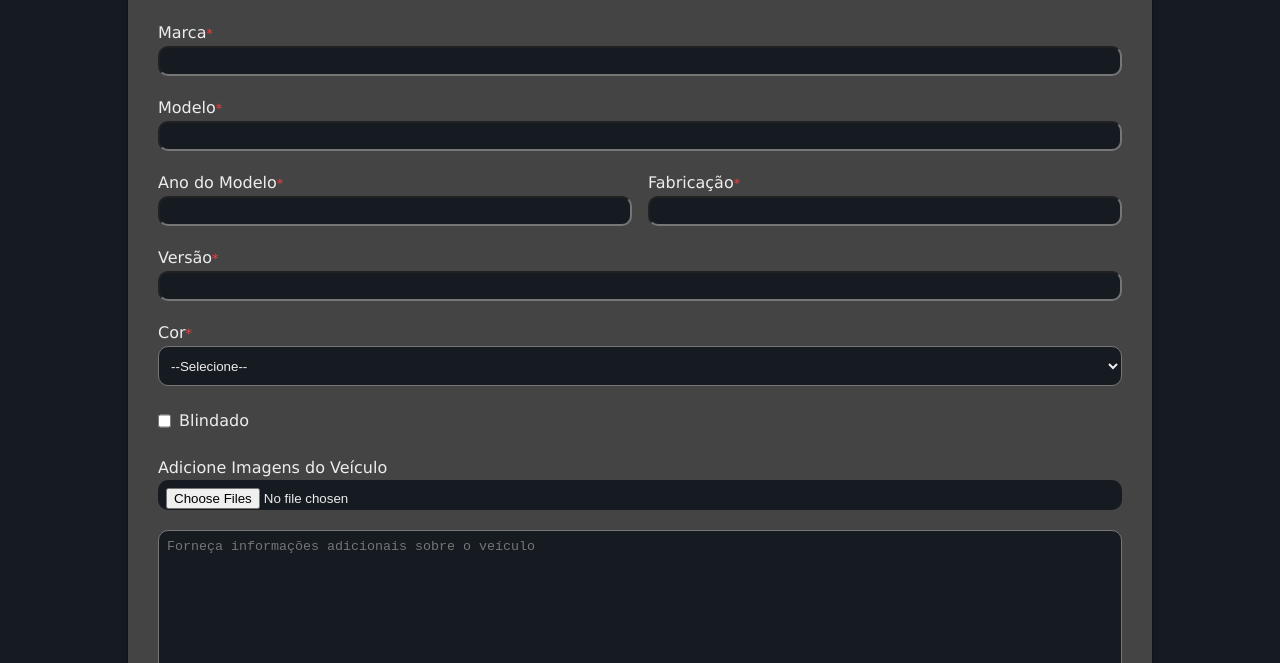
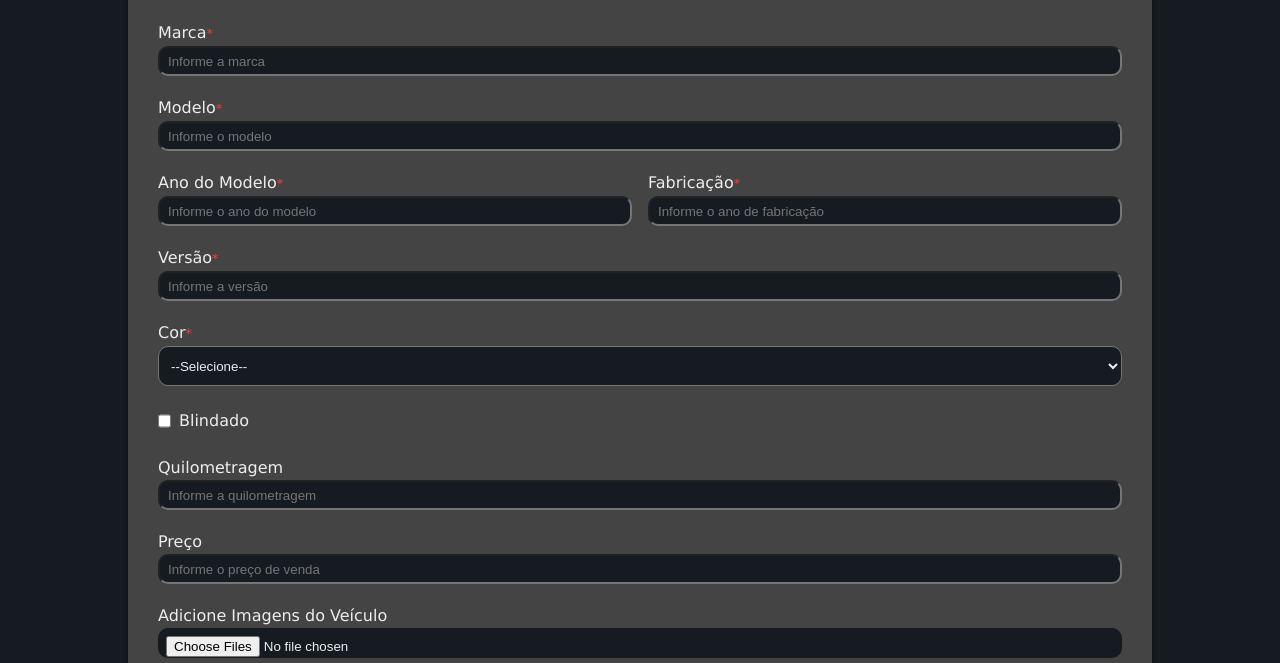
Before and after one commit to gabrielkmendonca/web-content-standards, a plain HTML site: page 00-exercises/003-online-classified/pages/form.html in a window 1280 px wide. Shown: the part 137-800 px from the top of the page. Drawn offline with Linux system fonts and the light colour scheme.

Commit message:
Update form.html

```diff
--- a/00-exercises/003-online-classified/pages/form.html
+++ b/00-exercises/003-online-classified/pages/form.html
@@ -23,21 +23,21 @@
             <h1>Preencha os dados do veículo</h1>
             <p id="marca">
                 <label for="marca" class="obrigatorio">Marca</label>
-                <input type="text" name="marca-carro" id="marca-carro" required>
+                <input type="text" name="marca-carro" id="marca-carro" required placeholder="Informe a marca">
             </p>
             <p id="modelo">
                 <label for="modelo-carro" class="obrigatorio">Modelo</label>
-                <input type="text" name="modelo-carro" id="modelo-carro" required>
+                <input type="text" name="modelo-carro" id="modelo-carro" required placeholder="Informe o modelo">
             </p>
             <p id="ano">
                 <label for="ano-modelo" class="obrigatorio">Ano do Modelo</label>
-                <input type="number" name="ano-modelo" id="ano-modelo" max="2026" required>
+                <input type="number" name="ano-modelo" id="ano-modelo" max="2026" required placeholder="Informe o ano do modelo">
                 <label for="ano-fabri" class="obrigatorio">Fabricação</label>
-                <input type="number" name="ano-fabri" id="ano-fabri"  max="2025" required>
+                <input type="number" name="ano-fabri" id="ano-fabri"  max="2025" required placeholder="Informe o ano de fabricação">
             </p>
             <p id="versao">
                 <label for="versao-carro" class="obrigatorio">Versão</label>
-                <input type="text" name="versao-carro" id="versao-carro" required>
+                <input type="text" name="versao-carro" id="versao-carro" required placeholder="Informe a versão">
             </p>
             <p id="cor">
                 <label for="cor-carro" class="obrigatorio">Cor</label>
@@ -65,6 +65,14 @@
                 <input type="checkbox" name="blind" id="blind">
                 <label for="blind"> Blindado</label>
             </p>
+            <p id="quilimetragem">
+                <label for="km">Quilometragem</label>
+                <input type="number" name="km" id="km" required placeholder="Informe a quilometragem">
+            </p>
+            <p id="preco">
+                <label for="preco-carro">Preço</label>
+                <input type="number" name="preco-carro" id="preco-carro" placeholder="Informe o preço de venda">
+            </p>
             <p id="imagem">
                 <label for="imagem-veiculo">Adicione Imagens do Veículo</label>
                 <input type="file" name="imagem-veiculo" id="imagem-veiculo" accept="image/*" multiple required>
```
